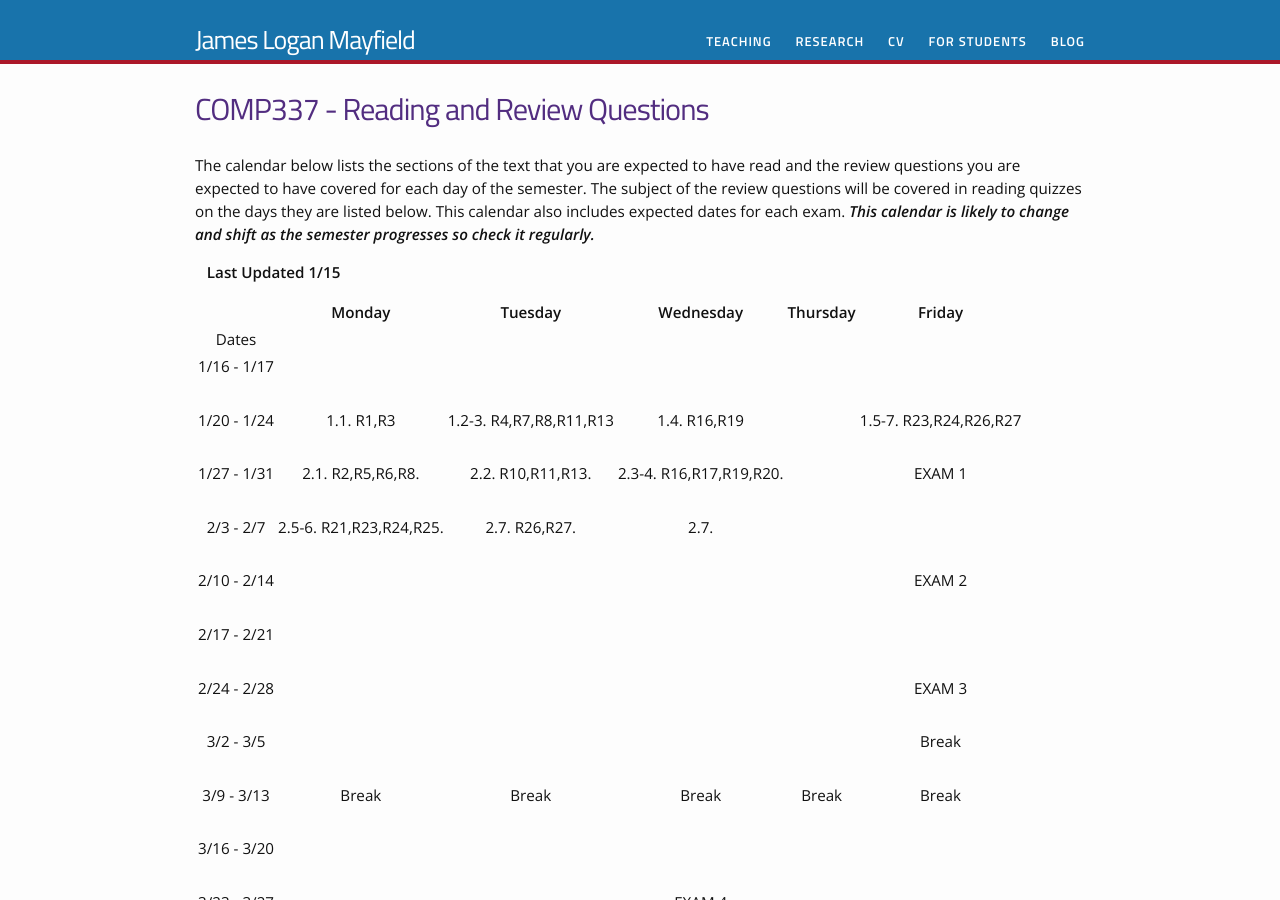
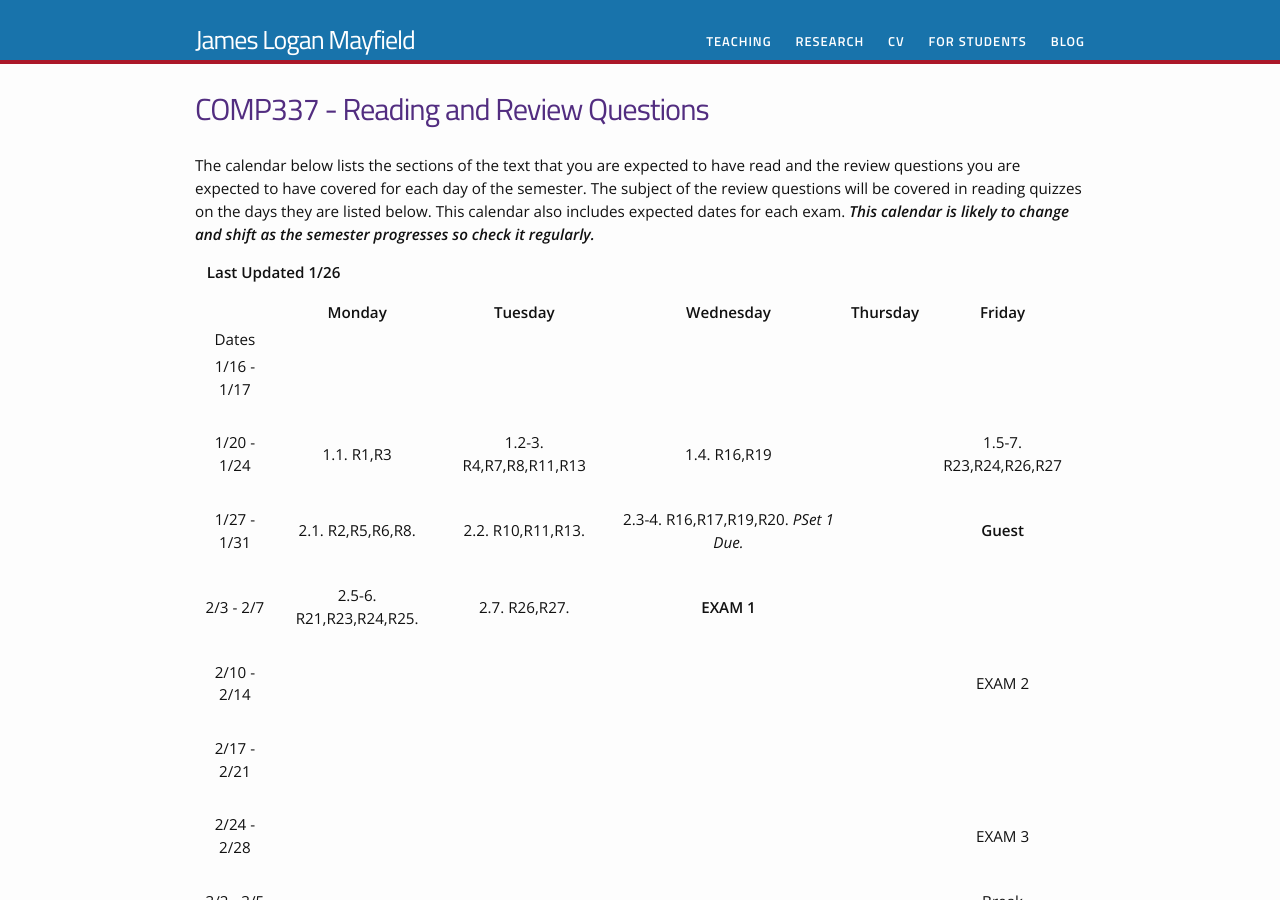
Before and after one commit to jlmayfield/jlmayfield.github.io, a Jekyll site: the page built from teaching/COMP337/reading.md, in a window 1280 px wide and 900 px high. Built offline with Jekyll 4.4.1, drawn with Linux system fonts in a browser that asks for light colours.

Commit message:
c337. calendar update. ;

```diff
--- a/teaching/COMP337/reading.md
+++ b/teaching/COMP337/reading.md
@@ -7,7 +7,7 @@ permalink: /teaching/COMP337/reading/
 The calendar below lists the sections of the text that you are expected to have read and the review questions you are expected to have covered for each day of the semester. The subject of the review questions will be covered in reading quizzes on the days they are listed below. This calendar also includes expected dates for each exam. ***This calendar is likely to change and shift as the semester progresses so check it regularly.***
 
 
-&nbsp;&nbsp;&nbsp;**Last Updated 1/15**
+&nbsp;&nbsp;&nbsp;**Last Updated 1/26**
 
 
 | | Monday | Tuesday | Wednesday | Thursday | Friday |
@@ -17,9 +17,9 @@ The calendar below lists the sections of the text that you are expected to have
 | | | | | |
 |1/20 - 1/24  |1.1. R1,R3 | 1.2-3. R4,R7,R8,R11,R13 | 1.4. R16,R19  | |1.5-7. R23,R24,R26,R27  |
 | | | | | |
-|1/27 - 1/31  |2.1. R2,R5,R6,R8. | 2.2. R10,R11,R13. | 2.3-4. R16,R17,R19,R20. | |EXAM 1 |
+|1/27 - 1/31  |2.1. R2,R5,R6,R8. | 2.2. R10,R11,R13. | 2.3-4. R16,R17,R19,R20. *PSet 1 Due.* | | **Guest** |
 | | | | | |
-|2/3 - 2/7  |2.5-6. R21,R23,R24,R25. |2.7. R26,R27. | 2.7. | |  |
+|2/3 - 2/7  |2.5-6. R21,R23,R24,R25. | 2.7. R26,R27. | **EXAM 1**  | |  |
 | | | | | |
 |2/10 - 2/14  | | | | | EXAM 2 |
 | | | | | |
```
